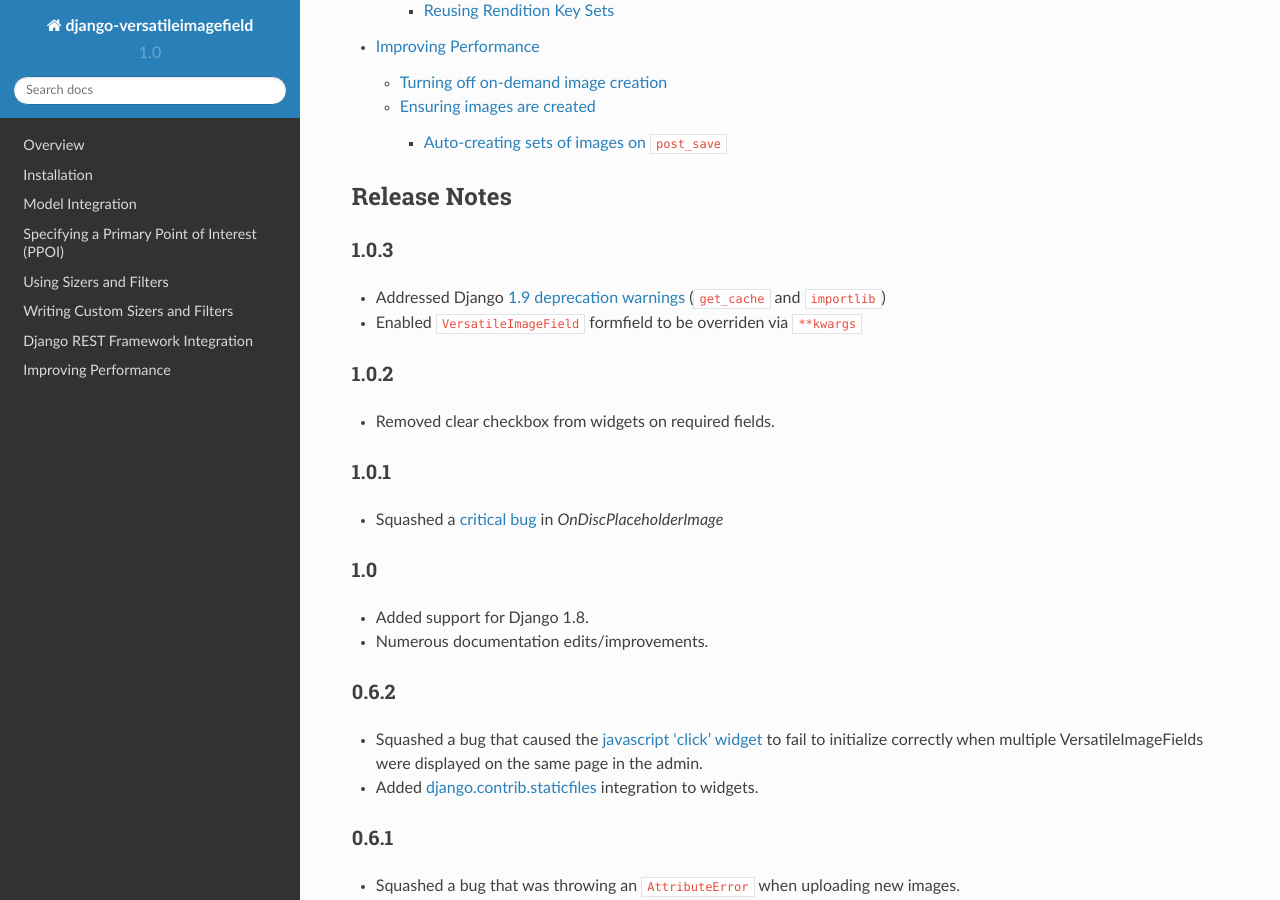
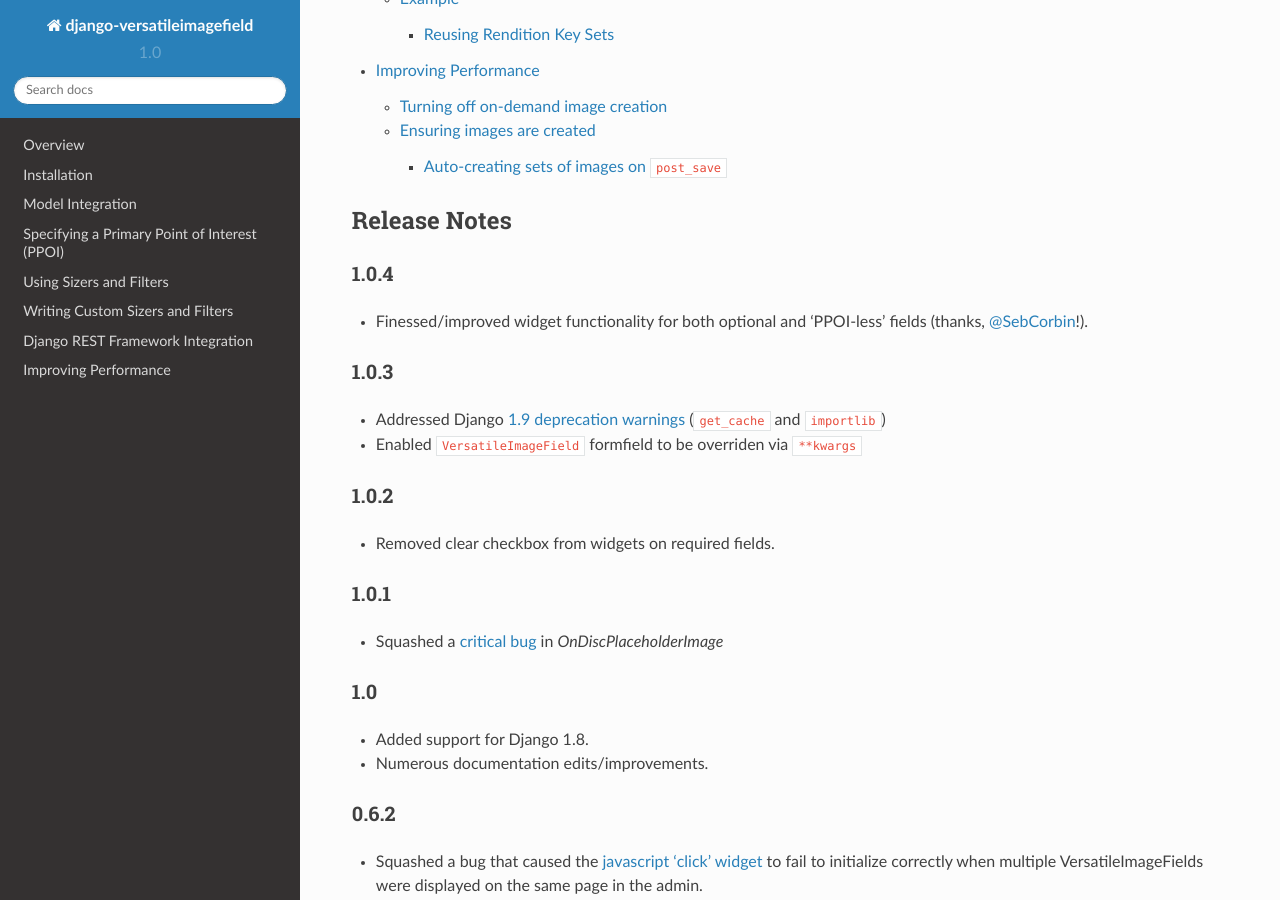
Before and after one commit to respondcreate/django-versatileimagefield, a Sphinx documentation site: the page built from docs/index.rst, in a window 1280 px wide and 900 px high, scrolled down 2781 px. Built offline with Sphinx 7.4.7 and the Read the Docs theme 2.0.0, drawn with Linux system fonts in a browser that asks for light colours.

Commit message:
Updating docs/setup.py in preparation for 1.0.4 release
Closes #20 Closes #21

```diff
--- a/docs/index.rst
+++ b/docs/index.rst
@@ -78,6 +79,10 @@
 
 Release Notes
 =============
+
+1.0.4
+^^^^^
+- Finessed/improved widget functionality for both optional and 'PPOI-less' fields (thanks, `@SebCorbin <https://github.com/SebCorbin>`_!).
 
 1.0.3
 ^^^^^
--- a/setup.py
+++ b/setup.py
@@ -5,7 +5,7 @@
 setup(
     name='django-versatileimagefield',
     packages=find_packages(),
-    version='1.0.3',
+    version='1.0.4',
     author=u'Jonathan Ellenberger',
     author_email='jonathan_ellenberger@wgbh.org',
     url='http://github.com/WGBH/django-versatileimagefield/',
```
Also changed, not shown: other parts of docs/index.rst (+1 -0 lines).
